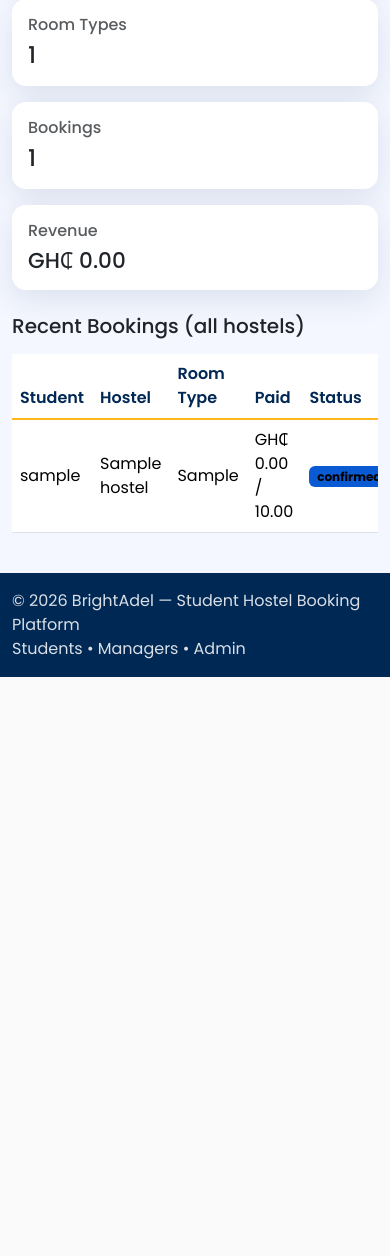
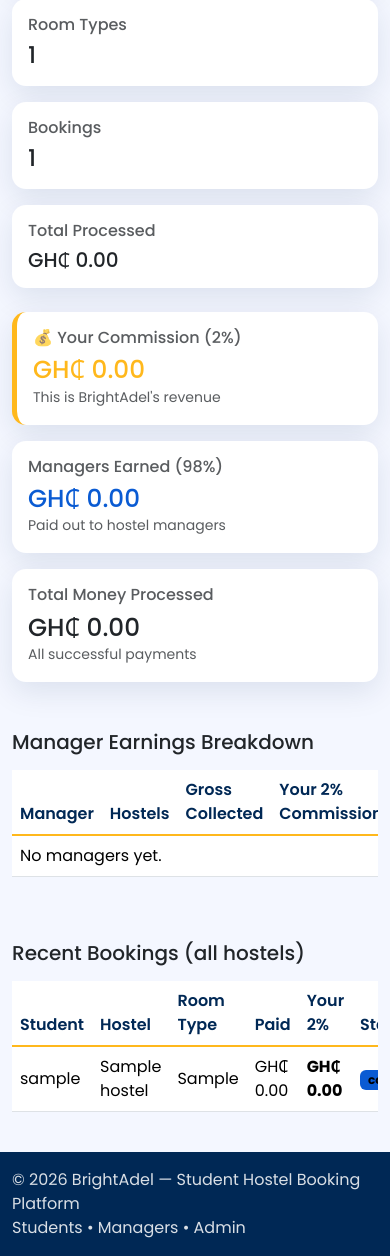
Before and after one commit to okaibright30-lab/brightAdel-hostel, a Flask app: page /admin in a window 390 px wide. Shown: the part 442-1698 px from the top of the page. Before the commit the page ends 1119 px from the top, so only its background shows below. Run offline with Flask 3, Linux system fonts and the light colour scheme; a user stored in the database is signed in; tables that the repository leaves empty hold one stand-in row (values such as "Sample post").

Commit message:
v2.8: phone registration with SMS verification, phone login, fresh start

```diff
--- a/app.py
+++ b/app.py
@@ -1,4 +1,5 @@
 import os
+import random
 import uuid
 from datetime import datetime, timezone
 from decimal import Decimal
@@ -47,12 +48,13 @@
 
 
 # -----------------------------
-# PAYSTACK CONFIGURATION
-# Paste your TEST secret key between the quotes below.
-# It starts with sk_test_ ...
-# Leave empty ("") to stay in simulated test mode.
+# CONFIGURATION
 # -----------------------------
 PAYSTACK_SECRET_KEY = os.environ.get("PAYSTACK_SECRET_KEY", "")
+
+# Paste an SMS provider key here later (mNotify / Hubtel / Twilio).
+# While empty, verification codes are shown on screen (test mode).
+SMS_API_KEY = os.environ.get("SMS_API_KEY", "")
 
 
 HOSTEL_LOCATIONS = ["Ayensu", "Kwaprow", "Amamoma", "Old Site"]
@@ -67,9 +69,34 @@
 BOOKING_STATUSES = ["pending", "confirmed", "checked_in", "checked_out", "cancelled"]
 ALLOWED_EXTENSIONS = {"png", "jpg", "jpeg", "webp"}
 
+COMMISSION_RATE = Decimal("0.02")
+
 
 def utcnow():
     return datetime.now(timezone.utc)
+
+
+def money(value):
+    return Decimal(str(value)).quantize(Decimal("0.01"))
+
+
+def normalize_phone(value):
+    digits = "".join(ch for ch in (value or "") if ch.isdigit())
+    if digits.startswith("233") and len(digits) == 12:
+        digits = "0" + digits[3:]
+    return digits
+
+
+def valid_phone(digits):
+    return digits.startswith("0") and len(digits) == 10
+
+
+def send_sms(phone, message):
+    if not SMS_API_KEY:
+        print(f"[SMS TEST MODE] To {phone}: {message}")
+        return True
+    # Real SMS provider integration will go here later.
+    return True
 
 
 # -----------------------------
@@ -80,8 +107,11 @@
     __tablename__ = "users"
 
     id = db.Column(db.Integer, primary_key=True)
-    username = db.Column(db.String(80), unique=True, nullable=False)
-    email = db.Column(db.String(120), unique=True, nullable=False)
+    username = db.Column(db.String(120), nullable=False)  # display full name
+    first_name = db.Column(db.String(60), nullable=False)
+    last_name = db.Column(db.String(60), nullable=False)
+    phone = db.Column(db.String(15), unique=True, nullable=False)
+    email = db.Column(db.String(120), nullable=False)  # synthetic, used by Paystack
     password_hash = db.Column(db.String(255), nullable=False)
     role = db.Column(db.String(20), nullable=False, default="student")
     suspended = db.Column(db.Boolean, default=False, nullable=False)
@@ -180,6 +210,9 @@
 
     def half_fee(self):
         return Decimal(str(self.total_amount)) / Decimal("2")
+
+    def commission(self):
+        return money(self.paid_amount() * COMMISSION_RATE)
 
 
 class Payment(db.Model):
@@ -336,7 +369,7 @@
 
 
 # -----------------------------
-# Authentication
+# Authentication: register + SMS verify + login
 # -----------------------------
 
 @app.route("/register", methods=["GET", "POST"])
@@ -345,36 +378,117 @@
         return redirect(url_for("dashboard"))
 
     if request.method == "POST":
-        username = request.form.get("username", "").strip()
-        email = request.form.get("email", "").strip().lower()
+        first_name = request.form.get("first_name", "").strip()
+        last_name = request.form.get("last_name", "").strip()
+        phone = normalize_phone(request.form.get("phone", ""))
         password = request.form.get("password", "")
         confirm_password = request.form.get("confirm_password", "")
         role = request.form.get("role", "student")
 
         error = None
 
-        if not username or not email or not password:
+        if not first_name or not last_name or not phone or not password:
             error = "All fields are required."
+        elif not valid_phone(phone):
+            error = "Enter a valid 10-digit phone number, e.g. 0244123456."
         elif password != confirm_password:
             error = "Passwords do not match."
+        elif len(password) < 6:
+            error = "Password must be at least 6 characters."
         elif role not in ["student", "manager"]:
             error = "Invalid account type."
-        elif User.query.filter_by(username=username).first():
-            error = "Username already exists."
-        elif User.query.filter_by(email=email).first():
-            error = "Email already exists."
+        elif User.query.filter_by(phone=phone).first():
+            error = "This phone number is already registered."
 
         if error:
             flash(error, "danger")
         else:
-            user = User(username=username, email=email, role=role)
-            user.set_password(password)
+            code = f"{random.randint(0, 999999):06d}"
+
+            session["reg_data"] = {
+                "first_name": first_name,
+                "last_name": last_name,
+                "phone": phone,
+                "password_hash": generate_password_hash(password),
+                "role": role,
+            }
+            session["reg_code"] = code
+            session["reg_time"] = int(datetime.now().timestamp())
+
+            send_sms(phone, f"BrightAdel verification code: {code}")
+
+            flash("We sent a 6-digit verification code to your phone.", "info")
+            return redirect(url_for("verify"))
+
+    return render_template("register.html")
+
+
+@app.route("/verify", methods=["GET", "POST"])
+def verify():
+    data = session.get("reg_data")
+
+    if not data:
+        return redirect(url_for("register"))
+
+    if request.method == "POST":
+        entered = request.form.get("code", "").strip()
+        age_minutes = (int(datetime.now().timestamp()) - session.get("reg_time", 0)) / 60
+
+        if age_minutes > 10:
+            flash("Code expired. Please resend a new code.", "warning")
+        elif entered == session.get("reg_code"):
+            phone = data["phone"]
+
+            if User.query.filter_by(phone=phone).first():
+                session.pop("reg_data", None)
+                session.pop("reg_code", None)
+                session.pop("reg_time", None)
+                flash("This phone number is already registered.", "danger")
+                return redirect(url_for("login"))
+
+            user = User(
+                username=f"{data['first_name']} {data['last_name']}",
+                first_name=data["first_name"],
+                last_name=data["last_name"],
+                phone=phone,
+                email=f"{phone}@brightadel.com",
+                role=data["role"],
+            )
+            user.password_hash = data["password_hash"]
+
             db.session.add(user)
             db.session.commit()
-            flash("Account created successfully. You can now log in.", "success")
+
+            session.pop("reg_data", None)
+            session.pop("reg_code", None)
+            session.pop("reg_time", None)
+
+            flash("Phone verified! Account created. You can now log in.", "success")
             return redirect(url_for("login"))
+        else:
+            flash("Incorrect code. Try again.", "danger")
 
-    return render_template("register.html")
+    return render_template(
+        "verify.html",
+        phone=data["phone"],
+        test_code=session.get("reg_code") if not SMS_API_KEY else None,
+    )
+
+
+@app.route("/verify/resend", methods=["POST"])
+def verify_resend():
+    data = session.get("reg_data")
+
+    if not data:
+        return redirect(url_for("register"))
+
+    code = f"{random.randint(0, 999999):06d}"
+    session["reg_code"] = code
+    session["reg_time"] = int(datetime.now().timestamp())
+    send_sms(data["phone"], f"BrightAdel verification code: {code}")
+
+    flash("A new code has been sent.", "info")
+    return redirect(url_for("verify"))
 
 
 @app.route("/login", methods=["GET", "POST"])
@@ -383,15 +497,10 @@
         return redirect(url_for("dashboard"))
 
     if request.method == "POST":
-        identifier = request.form.get("identifier", "").strip()
+        phone = normalize_phone(request.form.get("phone", ""))
         password = request.form.get("password", "")
 
-        user = User.query.filter(
-            db.or_(
-                User.username == identifier,
-                User.email == identifier.lower(),
-            )
-        ).first()
+        user = User.query.filter_by(phone=phone).first()
 
         if user and user.check_password(password):
             if user.suspended:
@@ -401,7 +510,7 @@
                 flash(f"Welcome back, {user.username}!", "success")
                 return redirect(url_for("dashboard"))
         else:
-            flash("Invalid username/email or password.", "danger")
+            flash("Invalid phone number or password.", "danger")
 
     return render_template("login.html")
 
@@ -503,12 +612,11 @@
             return redirect(url_for("booking_receipt", booking_id=booking.id))
 
         if PAYSTACK_SECRET_KEY:
-            # ---------- REAL PAYSTACK ----------
             callback_url = url_for("payment_callback", booking_id=booking.id, _external=True)
 
             payload = {
                 "email": current_user.email,
-                "amount": int(amount * 100),  # Paystack works in pesewas
+                "amount": int(amount * 100),
                 "callback_url": callback_url,
                 "metadata": {
                     "booking_id": booking.id,
@@ -536,7 +644,6 @@
             session["pending_reference"] = data["data"]["reference"]
             return redirect(data["data"]["authorization_url"])
         else:
-            # ---------- SIMULATED TEST MODE ----------
             payment = Payment(
                 booking_id=booking.id,
                 amount=amount,
@@ -693,9 +800,13 @@
     bookings.sort(key=lambda b: b.created_at, reverse=True)
 
     hostel_ids = [h.id for h in hostels]
-    revenue = 0
+    gross_revenue = Decimal("0")
     if hostel_ids:
-        revenue = db.session.query(db.func.coalesce(db.func.sum(Payment.amount), 0)).select_from(Payment).join(Booking).join(Room).filter(Room.hostel_id.in_(hostel_ids), Payment.status == "success").scalar()
+        value = db.session.query(db.func.coalesce(db.func.sum(Payment.amount), 0)).select_from(Payment).join(Booking).join(Room).filter(Room.hostel_id.in_(hostel_ids), Payment.status == "success").scalar()
+        gross_revenue = Decimal(str(value))
+
+    platform_fee = money(gross_revenue * COMMISSION_RATE)
+    net_revenue = gross_revenue - platform_fee
 
     return render_template(
         "manager_dashboard.html",
@@ -703,7 +814,9 @@
         total_slots=total_slots,
         booked_slots=booked_slots,
         bookings=bookings,
-        revenue=revenue,
+        gross_revenue=gross_revenue,
+        platform_fee=platform_fee,
+        net_revenue=net_revenue,
     )
 
 
@@ -943,7 +1056,7 @@
 
 
 # -----------------------------
-# Admin: oversight
+# Admin: oversight + 2% commission
 # -----------------------------
 
 @app.route("/admin")
@@ -957,14 +1070,36 @@
         "bookings": Booking.query.count(),
     }
 
-    revenue = db.session.query(db.func.coalesce(db.func.sum(Payment.amount), 0)).filter(Payment.status == "success").scalar()
+    total_processed = db.session.query(db.func.coalesce(db.func.sum(Payment.amount), 0)).filter(Payment.status == "success").scalar()
+    total_processed = Decimal(str(total_processed))
+    commission = money(total_processed * COMMISSION_RATE)
+    managers_earned = total_processed - commission
+
+    manager_rows = []
+    for m in User.query.filter_by(role="manager").order_by(User.username).all():
+        hostel_ids = [h.id for h in m.hostels]
+        gross = Decimal("0")
+        if hostel_ids:
+            value = db.session.query(db.func.coalesce(db.func.sum(Payment.amount), 0)).select_from(Payment).join(Booking).join(Room).filter(Room.hostel_id.in_(hostel_ids), Payment.status == "success").scalar()
+            gross = Decimal(str(value))
+        fee = money(gross * COMMISSION_RATE)
+        manager_rows.append({
+            "manager": m,
+            "hostels": len(hostel_ids),
+            "gross": gross,
+            "fee": fee,
+            "net": gross - fee,
+        })
 
     recent_bookings = Booking.query.order_by(Booking.created_at.desc()).limit(10).all()
 
     return render_template(
         "admin_dashboard.html",
         stats=stats,
-        revenue=revenue,
+        total_processed=total_processed,
+        commission=commission,
+        managers_earned=managers_earned,
+        manager_rows=manager_rows,
         recent_bookings=recent_bookings,
     )
 
@@ -1012,7 +1147,7 @@
 
 
 # -----------------------------
-# Seed data
+# Seed: backend admin ONLY (no demo data)
 # -----------------------------
 
 @app.cli.command("seed")
@@ -1020,56 +1155,20 @@
     db.create_all()
 
     if User.query.count() == 0:
-        admin = User(username="admin", email="admin@brightadel.com", role="admin")
+        admin = User(
+            username="Platform Admin",
+            first_name="Platform",
+            last_name="Admin",
+            phone="0200000000",
+            email="admin@brightadel.com",
+            role="admin",
+        )
         admin.set_password("admin123")
-
-        manager = User(username="manager", email="manager@brightadel.com", role="manager")
-        manager.set_password("manager123")
-
-        student = User(username="student", email="student@brightadel.com", role="student")
-        student.set_password("student123")
-
-        db.session.add_all([admin, manager, student])
-        db.session.flush()
-
-        hostel = Hostel(
-            name="BrightAdel Hostel",
-            location="Ayensu",
-            paid_amenities="water,electricity",
-            has_ac=True,
-            manager_id=manager.id,
-        )
-        db.session.add(hostel)
-        db.session.flush()
-
-        room_one = Room(hostel_id=hostel.id, room_type="1 in a room", quantity=2, capacity=1, price_per_year=Decimal("4500.00"))
-        room_two = Room(hostel_id=hostel.id, room_type="2 in a room", quantity=3, capacity=2, price_per_year=Decimal("3000.00"))
-        room_three = Room(hostel_id=hostel.id, room_type="4 in a room", quantity=2, capacity=4, price_per_year=Decimal("2000.00"))
-        db.session.add_all([room_one, room_two, room_three])
-        db.session.flush()
-
-        booking = Booking(
-            student_id=student.id,
-            room_id=room_two.id,
-            status="confirmed",
-            total_amount=room_two.price_per_year,
-        )
-        db.session.add(booking)
-        db.session.flush()
-
-        payment = Payment(
-            booking_id=booking.id,
-            amount=Decimal("1500.00"),
-            reference="BA-SEED-0001",
-        )
-        db.session.add(payment)
-
+        db.session.add(admin)
         db.session.commit()
 
-        print("Database seeded successfully.")
-        print("admin / admin123   (overseer)")
-        print("manager / manager123   (adds hostels & rooms)")
-        print("student / student123   (books & pays)")
+        print("Database ready.")
+        print("Admin login -> phone: 0200000000 | password: admin123")
 
 
 with app.app_context():
--- a/templates/admin_dashboard.html
+++ b/templates/admin_dashboard.html
@@ -50,11 +50,69 @@
     <div class="col-md-2">
         <div class="card card-shadow h-100">
             <div class="card-body">
-                <h2 class="h6 text-muted">Revenue</h2>
-                <p class="h4 mb-0">GH₵ {{ "%.2f"|format(revenue) }}</p>
+                <h2 class="h6 text-muted">Total Processed</h2>
+                <p class="h5 mb-0">GH₵ {{ "%.2f"|format(total_processed) }}</p>
             </div>
         </div>
     </div>
+</div>
+
+<div class="row g-3 mb-5">
+    <div class="col-md-4">
+        <div class="card card-shadow h-100" style="border-left: 5px solid #ffb81c;">
+            <div class="card-body">
+                <h2 class="h6 text-muted">💰 Your Commission (2%)</h2>
+                <p class="h2 mb-0 text-gold">GH₵ {{ "%.2f"|format(commission) }}</p>
+                <small class="text-muted">This is BrightAdel's revenue</small>
+            </div>
+        </div>
+    </div>
+    <div class="col-md-4">
+        <div class="card card-shadow h-100">
+            <div class="card-body">
+                <h2 class="h6 text-muted">Managers Earned (98%)</h2>
+                <p class="h2 mb-0 price-text">GH₵ {{ "%.2f"|format(managers_earned) }}</p>
+                <small class="text-muted">Paid out to hostel managers</small>
+            </div>
+        </div>
+    </div>
+    <div class="col-md-4">
+        <div class="card card-shadow h-100">
+            <div class="card-body">
+                <h2 class="h6 text-muted">Total Money Processed</h2>
+                <p class="h2 mb-0">GH₵ {{ "%.2f"|format(total_processed) }}</p>
+                <small class="text-muted">All successful payments</small>
+            </div>
+        </div>
+    </div>
+</div>
+
+<h2 class="h5 mb-3">Manager Earnings Breakdown</h2>
+<div class="table-responsive mb-5">
+    <table class="table table-hover align-middle">
+        <thead>
+            <tr>
+                <th>Manager</th>
+                <th>Hostels</th>
+                <th>Gross Collected</th>
+                <th>Your 2% Commission</th>
+                <th>Manager Net</th>
+            </tr>
+        </thead>
+        <tbody>
+            {% for row in manager_rows %}
+                <tr>
+                    <td>{{ row.manager.username }}</td>
+                    <td>{{ row.hostels }}</td>
+                    <td>GH₵ {{ "%.2f"|format(row.gross) }}</td>
+                    <td class="text-gold fw-bold">GH₵ {{ "%.2f"|format(row.fee) }}</td>
+                    <td>GH₵ {{ "%.2f"|format(row.net) }}</td>
+                </tr>
+            {% else %}
+                <tr><td colspan="5">No managers yet.</td></tr>
+            {% endfor %}
+        </tbody>
+    </table>
 </div>
 
 <h2 class="h5 mb-3">Recent Bookings (all hostels)</h2>
@@ -66,6 +124,7 @@
                 <th>Hostel</th>
                 <th>Room Type</th>
                 <th>Paid</th>
+                <th>Your 2%</th>
                 <th>Status</th>
             </tr>
         </thead>
@@ -75,11 +134,12 @@
                     <td>{{ booking.student.username }}</td>
                     <td>{{ booking.room.hostel.name }}</td>
                     <td>{{ booking.room.room_type }}</td>
-                    <td>GH₵ {{ "%.2f"|format(booking.paid_amount()) }} / {{ "%.2f"|format(booking.total_amount) }}</td>
+                    <td>GH₵ {{ "%.2f"|format(booking.paid_amount()) }}</td>
+                    <td class="text-gold fw-bold">GH₵ {{ "%.2f"|format(booking.commission()) }}</td>
                     <td><span class="badge text-bg-info">{{ booking.status }}</span></td>
                 </tr>
             {% else %}
-                <tr><td colspan="5">No bookings yet.</td></tr>
+                <tr><td colspan="6">No bookings yet.</td></tr>
             {% endfor %}
         </tbody>
     </table>
--- a/templates/admin_users.html
+++ b/templates/admin_users.html
@@ -10,8 +10,8 @@
     <table class="table table-hover align-middle">
         <thead>
             <tr>
-                <th>Username</th>
-                <th>Email</th>
+                <th>Full Name</th>
+                <th>Phone</th>
                 <th>Role</th>
                 <th>Joined</th>
                 <th>Status</th>
@@ -22,7 +22,7 @@
             {% for user in users %}
                 <tr>
                     <td>{{ user.username }}</td>
-                    <td>{{ user.email }}</td>
+                    <td>{{ user.phone }}</td>
                     <td>
                         <span class="badge text-bg-{% if user.role == 'admin' %}danger{% elif user.role == 'manager' %}info{% else %}success{% endif %}">
                             {{ user.role }}
```
Also changed, not shown: password.css (added, +16 -0 lines), templates/login.html (+9 -22 lines), templates/manager_dashboard.html (+29 -7 lines), templates/register.html (+13 -6 lines), templates/verify.html (added, +47 -0 lines), static/uploads/4fb9e87fc7f1489ab6625e4bcb4b3257_OIP_1.jpg (deleted), static/uploads/88d620af4a184e8080e81fa7d2d979d3_OIP.jpg (renamed from static/uploads/6f03ac4288fc4608b662b78e30239df8_OIP.jpg), static/uploads/b8981992ba764a74823b1012b661c2c1_OIP.jpg (deleted), static/uploads/df040a557ce448a4ac727b80f9736b5d_OIP_1.jpg (renamed from static/uploads/14d54cfbaf4d47bca86f132f0e416cb1_OIP_1.jpg).
